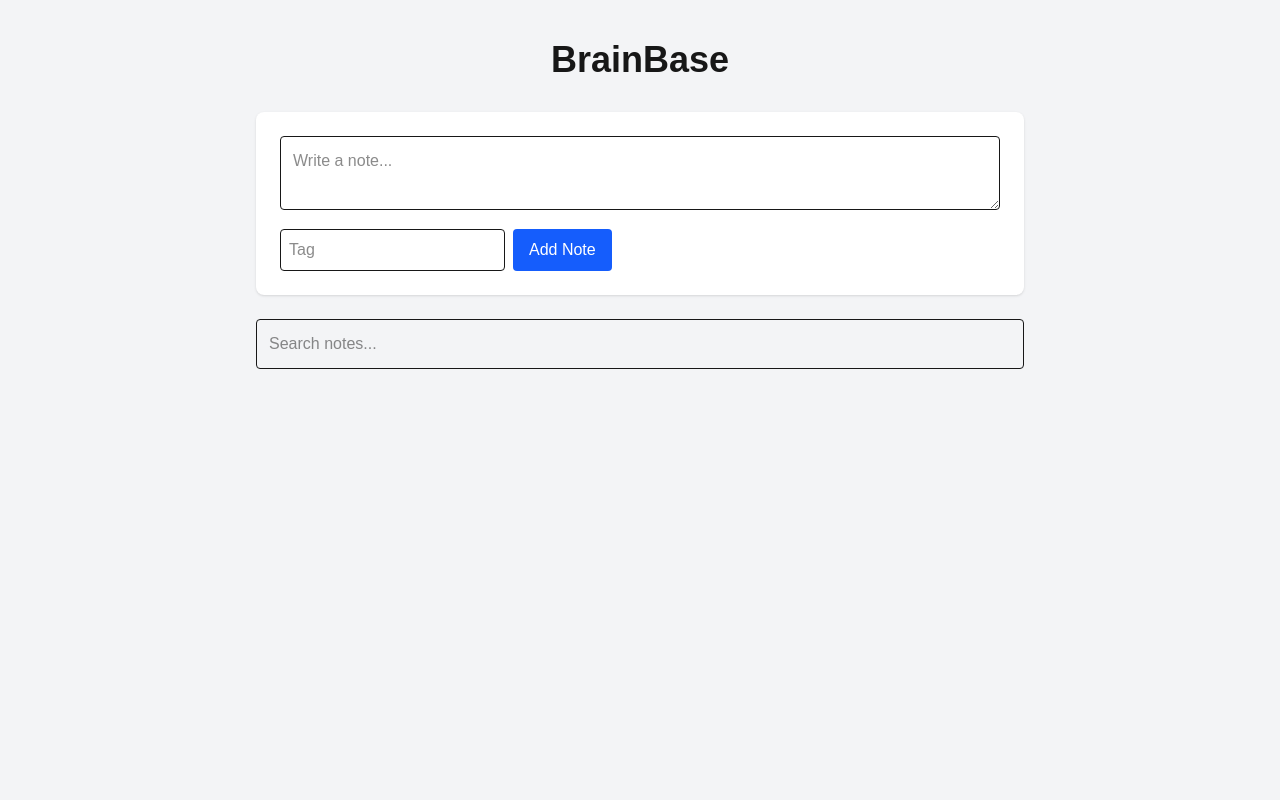
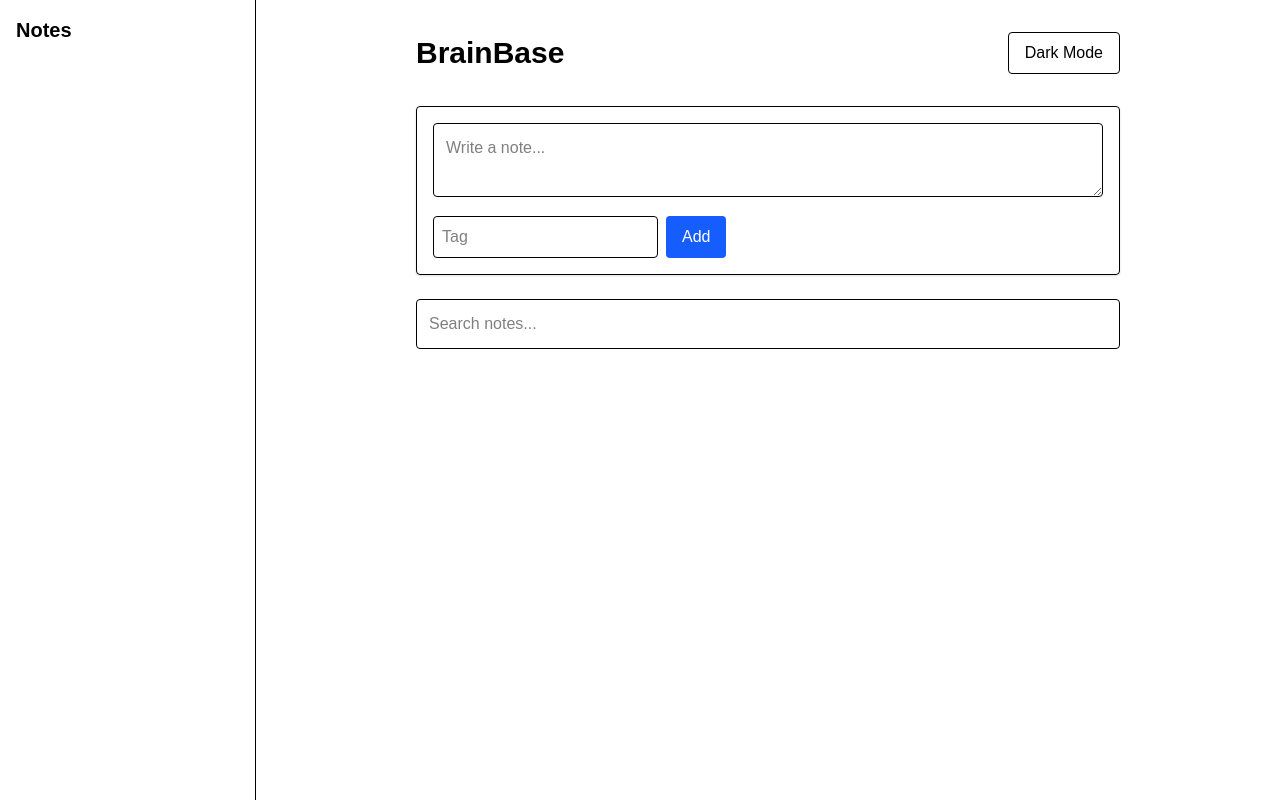
Before and after one commit to naimesh3655-cmdr/brainbase, a Next.js app: page / in a window 1280 px wide. Built offline with nearby package versions, Linux system fonts and the light colour scheme.

Commit message:
Add dark mode, sidebar and improved UI

```diff
--- a/app/page.tsx
+++ b/app/page.tsx
@@ -13,7 +13,9 @@ export default function Home() {
   const [tag,setTag] = useState("")
   const [search,setSearch] = useState("")
   const [notes,setNotes] = useState<Note[]>([])
+  const [dark,setDark] = useState(false)
 
+  // Load notes
   useEffect(()=>{
     const stored = localStorage.getItem("brainbase_notes")
     if(stored){
@@ -21,12 +23,14 @@ export default function Home() {
     }
   },[])
 
+  // Save notes
   useEffect(()=>{
     localStorage.setItem("brainbase_notes",JSON.stringify(notes))
   },[notes])
 
   function addNote(){
     if(note.trim()==="") return
+
     setNotes([...notes,{text:note,tag:tag}])
     setNote("")
     setTag("")
@@ -44,20 +48,54 @@ export default function Home() {
 
   return (
 
-    <main className="min-h-screen bg-gray-100 p-10">
+    <div className={dark ? "bg-black text-white min-h-screen flex" : "bg-white text-black min-h-screen flex"}>
 
-      <div className="max-w-3xl mx-auto">
+      {/* SIDEBAR */}
 
-        <h1 className="text-4xl font-bold mb-8 text-center">
-          BrainBase
-        </h1>
+      <aside className="w-64 border-r p-4 overflow-y-auto">
 
-        {/* Input Area */}
+        <h2 className="text-xl font-bold mb-4">
+          Notes
+        </h2>
 
-        <div className="bg-white p-6 rounded-lg shadow mb-6">
+        {notes.map((n,i)=>(
+          <div
+            key={i}
+            className="mb-3 p-2 border rounded cursor-pointer hover:bg-gray-200 dark:hover:bg-gray-700"
+          >
+            {n.text.substring(0,40)}...
+          </div>
+        ))}
+
+      </aside>
+
+
+      {/* MAIN AREA */}
+
+      <main className="flex-1 p-8 max-w-3xl mx-auto">
+
+        <div className="flex justify-between items-center mb-8">
+
+          <h1 className="text-3xl font-bold">
+            BrainBase
+          </h1>
+
+          <button
+            onClick={()=>setDark(!dark)}
+            className="border px-4 py-2 rounded cursor-pointer"
+          >
+            {dark ? "Light Mode" : "Dark Mode"}
+          </button>
+
+        </div>
+
+
+        {/* INPUT BOX */}
+
+        <div className="border p-4 rounded mb-6 shadow">
 
           <textarea
-            className="w-full border p-3 rounded mb-3"
+            className="w-full border p-3 rounded mb-3 bg-transparent"
             value={note}
             onChange={(e)=>setNote(e.target.value)}
             placeholder="Write a note..."
@@ -74,25 +112,27 @@ export default function Home() {
 
             <button
               onClick={addNote}
-              className="bg-blue-600 text-white px-4 py-2 rounded"
+              className="bg-blue-600 text-white px-4 py-2 rounded cursor-pointer hover:scale-105 transition"
             >
-              Add Note
+              Add
             </button>
 
           </div>
 
         </div>
 
-        {/* Search */}
+
+        {/* SEARCH */}
 
         <input
-          className="w-full border p-3 rounded mb-6"
+          className="border p-3 rounded w-full mb-6 bg-transparent"
           placeholder="Search notes..."
           value={search}
           onChange={(e)=>setSearch(e.target.value)}
         />
 
-        {/* Notes List */}
+
+        {/* NOTES */}
 
         <div className="grid gap-4">
 
@@ -100,14 +140,16 @@ export default function Home() {
 
             <div
               key={i}
-              className="bg-white p-4 rounded-lg shadow flex justify-between items-start"
+              className="border rounded p-4 shadow flex justify-between items-start"
             >
 
               <div>
 
-                <p className="mb-2">{n.text}</p>
+                <p className="mb-2">
+                  {n.text}
+                </p>
 
-                <span className="text-sm bg-blue-100 text-blue-700 px-2 py-1 rounded">
+                <span className="text-sm border px-2 py-1 rounded">
                   #{n.tag}
                 </span>
 
@@ -115,7 +157,7 @@ export default function Home() {
 
               <button
                 onClick={()=>deleteNote(i)}
-                className="text-red-500"
+                className="text-red-500 cursor-pointer"
               >
                 Delete
               </button>
@@ -126,8 +168,8 @@ export default function Home() {
 
         </div>
 
-      </div>
+      </main>
 
-    </main>
+    </div>
   )
 }
```
